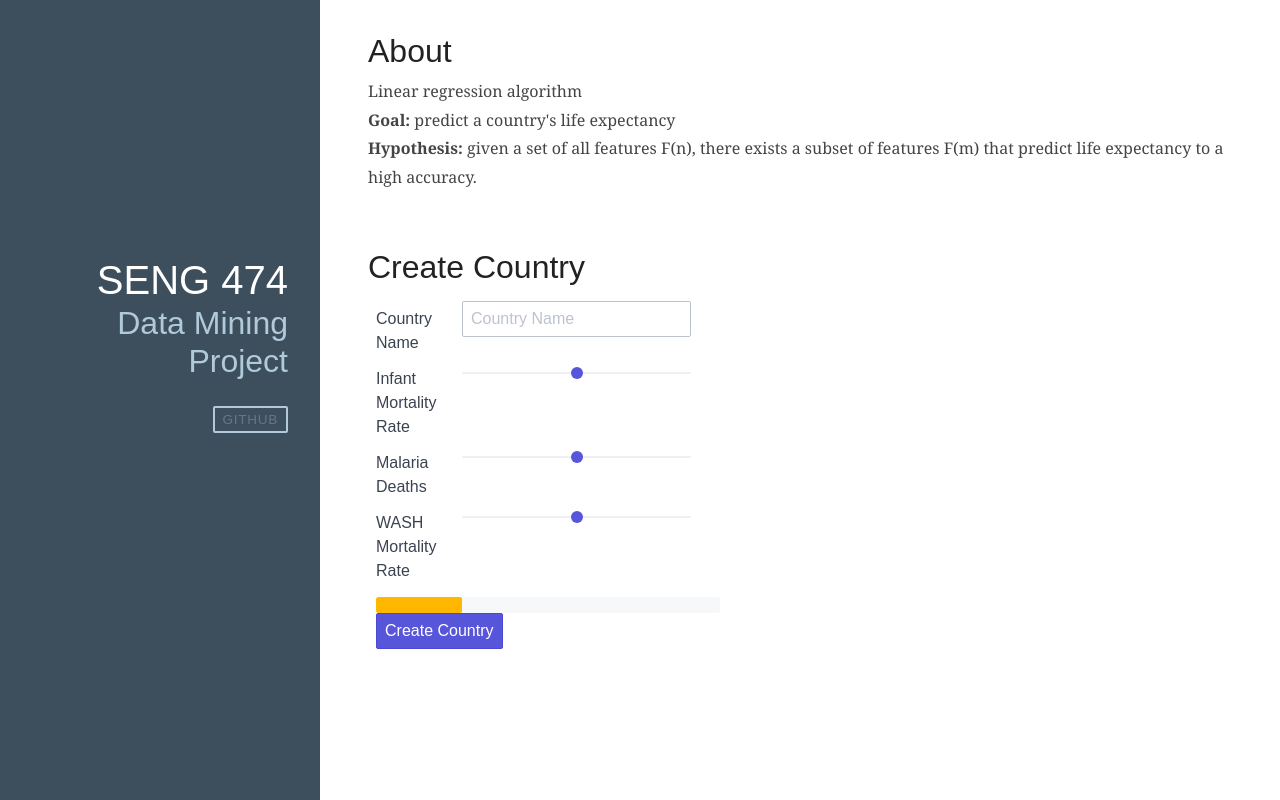
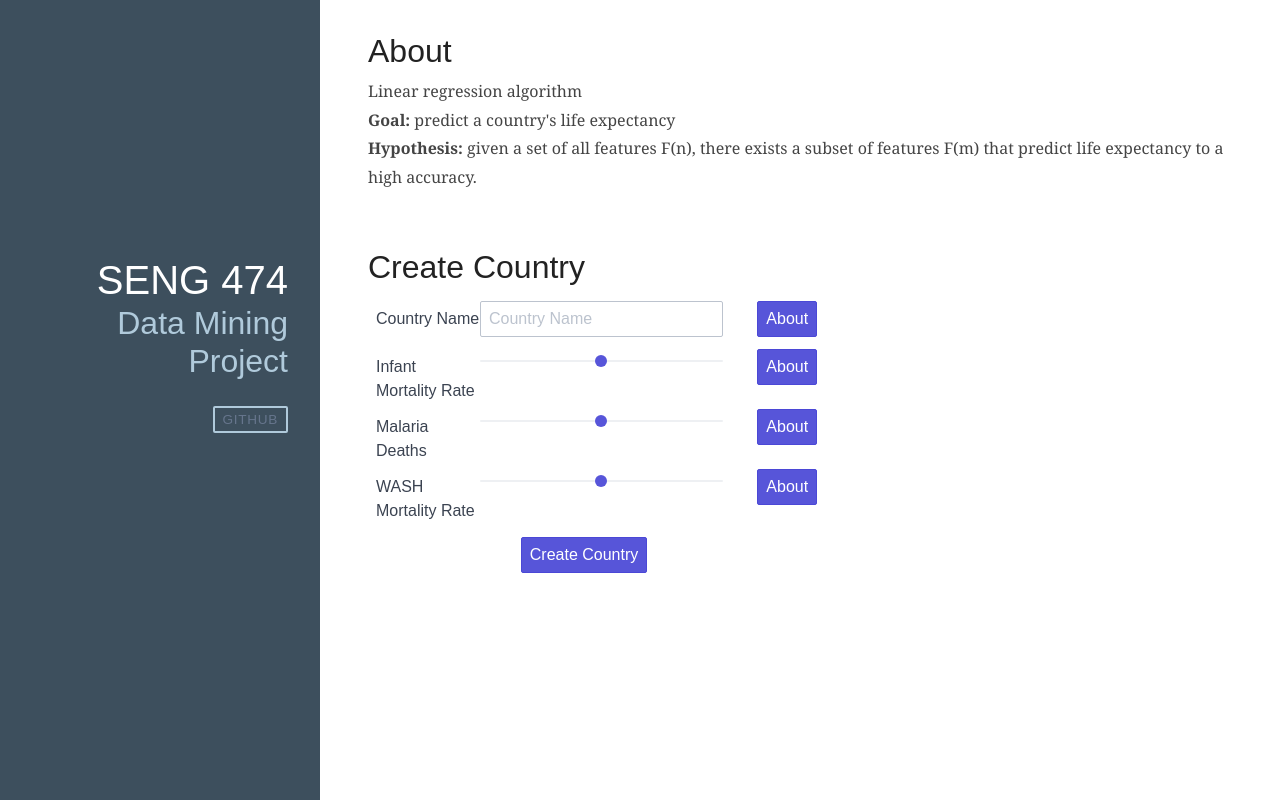
Before and after one commit to mattshipmaker/SENG474Project, a Flask app: page / in a window 1280 px wide. Run offline with Flask 2, Linux system fonts and the light colour scheme; some libraries are stand-ins or nearby versions.

Commit message:
Added about buttons

```diff
--- a/src/templates/index.html
+++ b/src/templates/index.html
@@ -52,46 +52,106 @@
 
                         <div class="container">
                             <div class="columns">
-                                <div class="column col-5">
+                                <div class="column col-6">
                                     <form class="form-horizontal">
                                         <div class="form-group">
                                             <div class="col-3 col-sm-12">
                                                 <label class="form-label" for="name">Country Name</label>
                                             </div>
-                                            <div class="col-8 col-sm-12">
+                                            <div class="col-7 col-sm-12">
                                                 <input class="form-input" type="text" id="name" placeholder="Country Name">
+                                            </div>
+                                            <div class="col-1 col-sm-12"></div>
+                                            <div class="col-1 col-sm-12">
+                                                <div class="popover popover-right">
+                                                    <a class="btn btn-primary" href="#">About</a>
+                                                    <div class="popover-container">
+                                                        <div class="card">
+                                                            <div class="card-header">
+                                                                <div class="card-title h5">Country Name</div>
+                                                            </div>
+                                                            <div class="card-body">Pick a name for your country, it can be whatever you want!</div>
+                                                            <div class="card-footer"></div>
+                                                        </div>
+                                                  </div>
+                                                </div>
                                             </div>
                                             <br>
                                             <br>
                                             <div class="col-3 col-sm-12">
                                                 <label class="form-label" for="infant_mortality_rate">Infant Mortality Rate</label>
                                             </div>
-                                            <div class="col-8 col-sm-12">
+                                            <div class="col-7 col-sm-12">
                                                 <input class="slider tooltip tooltip-right" type="range" id="infant_mortality_rate" min="0" max="100" value="50" oninput="this.setAttribute('value', this.value);">
+                                            </div>
+                                            <div class="col-1 col-sm-12"></div>
+                                            <div class="col-1 col-sm-12">
+                                                <div class="popover popover-right">
+                                                    <a class="btn btn-primary" href="#">About</a>
+                                                    <div class="popover-container">
+                                                        <div class="card">
+                                                            <div class="card-header">
+                                                                <div class="card-title h5">Infant Mortality Rate</div>
+                                                            </div>
+                                                            <div class="card-body">Pick a name for your country, it can be whatever you want!</div>
+                                                            <div class="card-footer"></div>
+                                                        </div>
+                                                  </div>
+                                                </div>
                                             </div>
                                             <br>
                                             <br>
                                             <div class="col-3 col-sm-12">
                                                 <label class="form-label" for="malaria_deaths">Malaria Deaths</label>
                                             </div>
-                                            <div class="col-8 col-sm-12">
+                                            <div class="col-7 col-sm-12">
                                                 <input class="slider tooltip tooltip-right" type="range" id="malaria_deaths" min="0" max="100" value="50" oninput="this.setAttribute('value', this.value);">
+                                            </div>
+                                            <div class="col-1 col-sm-12"></div>
+                                            <div class="col-1 col-sm-12">
+                                                <div class="popover popover-right">
+                                                    <a class="btn btn-primary" href="#">About</a>
+                                                    <div class="popover-container">
+                                                        <div class="card">
+                                                            <div class="card-header">
+                                                                <div class="card-title h5">Country Name</div>
+                                                            </div>
+                                                            <div class="card-body">Pick a name for your country, it can be whatever you want!</div>
+                                                            <div class="card-footer"></div>
+                                                        </div>
+                                                  </div>
+                                                </div>
                                             </div>
                                             <br>
                                             <br>
                                             <div class="col-3 col-sm-12">
                                                 <label class="form-label" for="wash_mortality_rate">WASH Mortality Rate</label>
                                             </div>
-                                            <div class="col-8 col-sm-12">
+                                            <div class="col-7 col-sm-12">
                                                 <input class="slider tooltip tooltip-right" type="range" id="wash_mortality_rate" min="0" max="100" value="50" oninput="this.setAttribute('value', this.value);">
+                                            </div>
+                                            <div class="col-1 col-sm-12"></div>
+                                            <div class="col-1 col-sm-12">
+                                                <div class="popover popover-right">
+                                                    <a class="btn btn-primary" href="#">About</a>
+                                                    <div class="popover-container">
+                                                        <div class="card">
+                                                            <div class="card-header">
+                                                                <div class="card-title h5">Country Name</div>
+                                                            </div>
+                                                            <div class="card-body">Pick a name for your country, it can be whatever you want!</div>
+                                                            <div class="card-footer"></div>
+                                                        </div>
+                                                  </div>
+                                                </div>
                                             </div>
 
                                         </div>
                                     </form>
 
-                                    <meter class="meter" value="25" min="0" max="100" low="30" high="80"></meter>
 
-                                    <button class="btn btn-primary">Create Country</button>
+
+                                    <button class="btn btn-primary p-centered">Create Country</button>
                                 </div>
 
                             </div>
```
